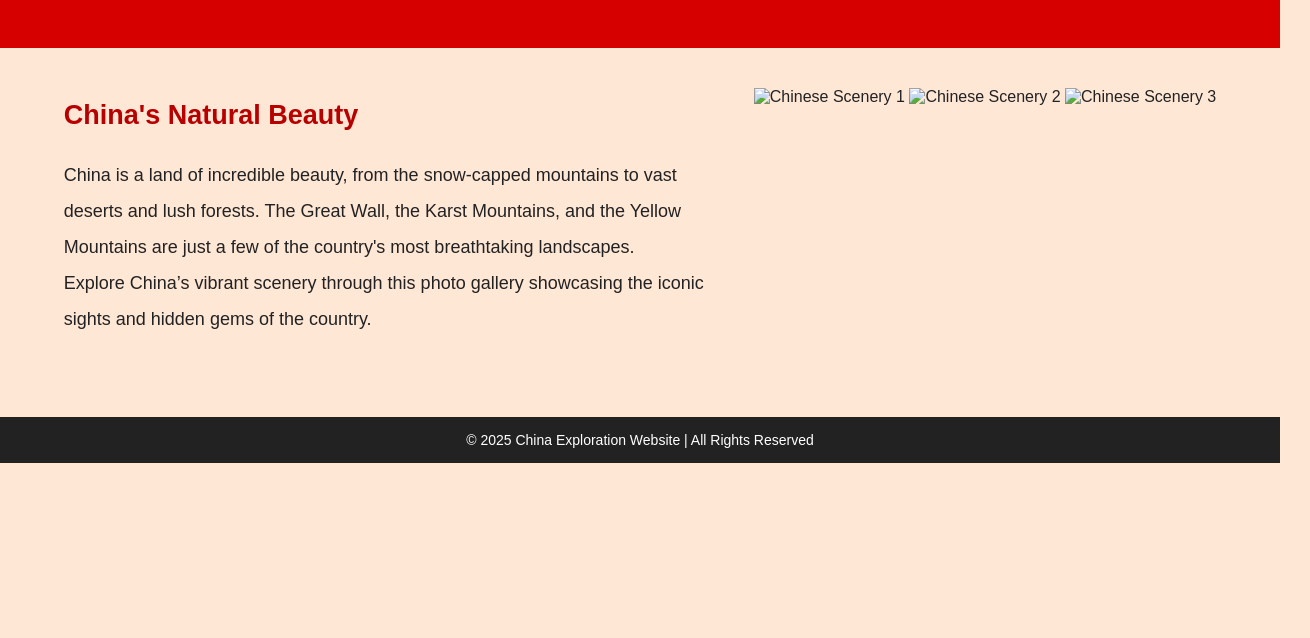
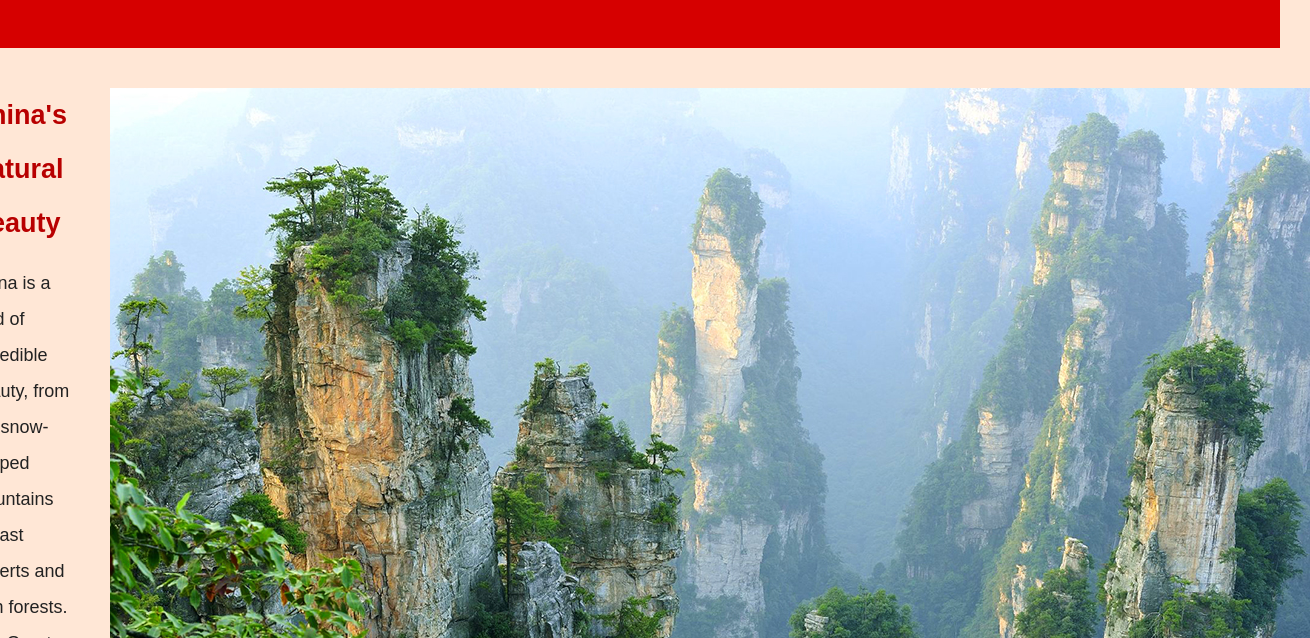
Before and after one commit to yupok77/Countrywebsite_China_YupokLI, a plain HTML site: page Gallery.html in a window 1280 px wide. Shown: the part 162-800 px from the top of the page, 1310 px wide, since content can reach past the window. Drawn offline with Linux system fonts and the light colour scheme; a script that the page names is missing.

Commit message:
xxxxxxxx

```diff
--- a/Gallery.html
+++ b/Gallery.html
@@ -23,10 +23,10 @@
         <p>China is a land of incredible beauty, from the snow-capped mountains to vast deserts and lush forests. The Great Wall, the Karst Mountains, and the Yellow Mountains are just a few of the country's most breathtaking landscapes.</p>
         <p>Explore China’s vibrant scenery through this photo gallery showcasing the iconic sights and hidden gems of the country.</p>
       </div>
-      <div class="gallery-images">
-        <img src="gallery1.jpg" alt="Chinese Scenery 1">
-        <img src="gallery2.jpg" alt="Chinese Scenery 2">
-        <img src="gallery3.jpg" alt="Chinese Scenery 3">
+      <div class="gallery-page">
+        <img src="pc.jpeg">
+        <img src="pc2.webp">
+        <img src="pc3.webp">
       </div>
     </div>
 
--- a/style.css
+++ b/style.css
@@ -25,7 +25,7 @@ body {
   text-decoration: none;
   color: #333;
   font-weight: bold;
-  transition: 0.3s ease;
+
 }
 
 .navbar a:hover {
@@ -48,7 +48,6 @@ body {
 
 .container {
   display: flex;
-  flex-wrap: wrap;
   padding: 40px;
   gap: 40px;
   justify-content: center;
```
Also changed, not shown: food.html (+1 -1 lines), food.webp (added), pc.jpeg (added), pc2.webp (added), pc3.webp (added).
